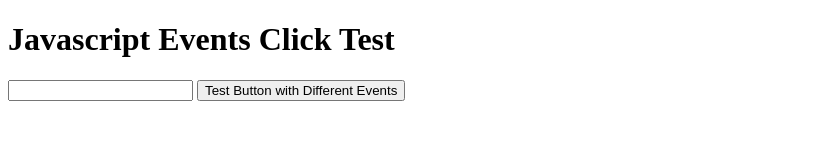
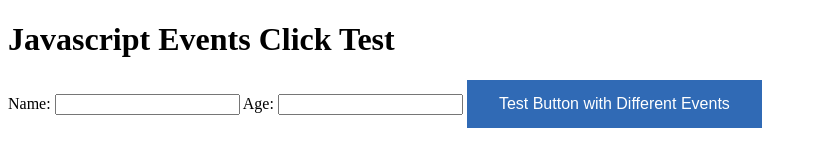
Before and after one commit to shyamp1-byte/Doctor-Appointment-App, a plain HTML site: page HTML/project-1/html-js-events.html in a window 1280 px wide. Shown: the whole page, without its empty margins (0-817 px from the left). Drawn offline with Linux system fonts and the light colour scheme.

Commit message:
updated
updated

```diff
--- a/HTML/project-1/html-js-events.html
+++ b/HTML/project-1/html-js-events.html
@@ -9,14 +9,32 @@
 <body>
 <script>
     function clickbutton(){
-        let name=document.getElementById('name').value;
-    console.log("Hello "+name);
+        let name=document.getElementById('nameid').value;
+        let age=document.getElementById('ageid').value;
+        let resultMessage="Hello: "+name+" age: "+age;
+        console.log(resultMessage);
+        alert(resultMessage);
     }
 
 </script>
+<style>
+    .button {
+  background-color: #306ab5; /* Green */
+  border: none;
+  color: white;
+  padding: 15px 32px;
+  text-align: center;
+  text-decoration: none;
+  display: inline-block;
+  font-size: 16px;
+}
+</style>
 
     <h1>Javascript Events Click Test</h1>
-    <input type="text" id="name" />
-    <button onload="clickbutton()">Test Button with Different Events</button>
+    <label>Name:</label>
+    <input type="text" id="nameid" />
+    <label>Age:</label>
+    <input type="number" id="ageid" />
+    <button class="button" onclick="clickbutton()">Test Button with Different Events</button>
 </body>
 </html>
--- /dev/null
+++ b/HTML/project-1/only_JS-variables.js
@@ -0,0 +1,3 @@
+const name="shyam";
+const age=20;
+console.log("Hello "+name+ " age "+age);
```
